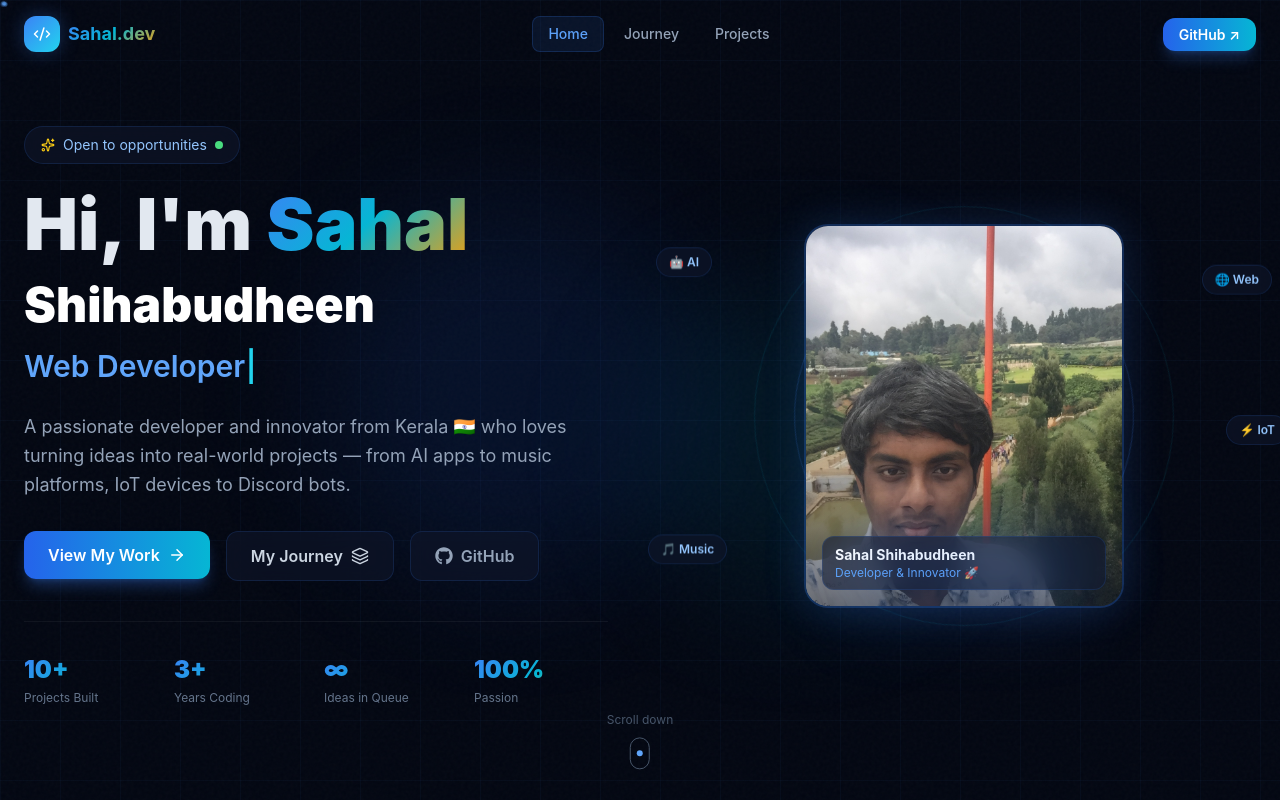
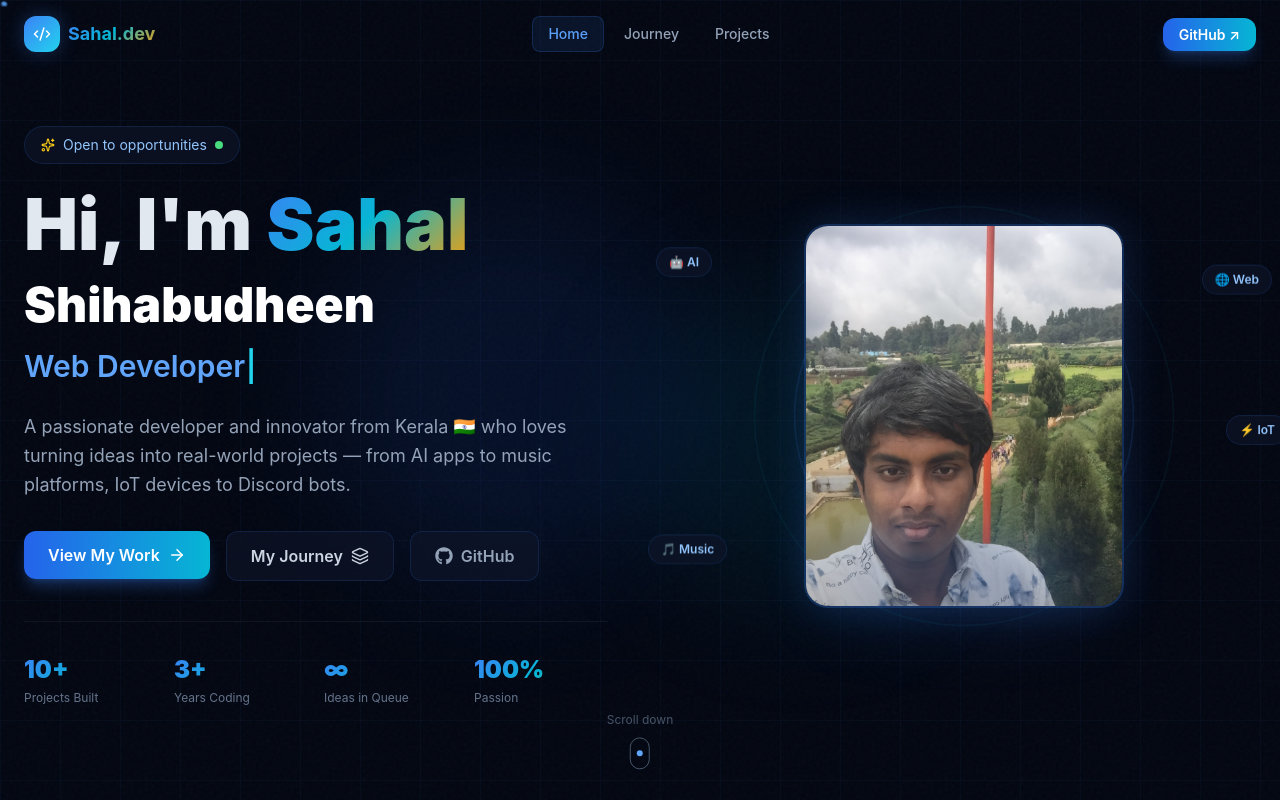
Before and after one commit to sahalshihabudheen-hash/sahal-shihabudheen, a Next.js app: page / in a window 1280 px wide. Shown: the top 800 px of the page. Built offline with nearby package versions, Linux system fonts and the light colour scheme.

Commit message:
Remove name overlay badge from main picture and add Google Search Console verification file

```diff
--- a/app/page.tsx
+++ b/app/page.tsx
@@ -254,15 +254,7 @@ export default function HomePage() {
                 className="object-cover object-top"
                 priority
               />
-              <div className="absolute inset-0 bg-gradient-to-t from-[#030712]/60 via-transparent to-transparent" />
-
-              {/* Name overlay at bottom */}
-              <div className="absolute bottom-4 left-4 right-4">
-                <div className="glass rounded-xl px-3 py-2 border border-white/10">
-                  <div className="text-white font-bold text-sm">Sahal Shihabudheen</div>
-                  <div className="text-blue-400 text-xs">Developer & Innovator 🚀</div>
-                </div>
-              </div>
+              <div className="absolute inset-0 bg-gradient-to-t from-[#030712]/30 via-transparent to-transparent" />
             </div>
 
             <div className="absolute bottom-0 w-64 h-20 bg-blue-500/20 blur-2xl rounded-full pointer-events-none" />
--- /dev/null
+++ b/public/google14537f8ec6c04d30.html
@@ -0,0 +1 @@
+google-site-verification: google14537f8ec6c04d30.html
```
